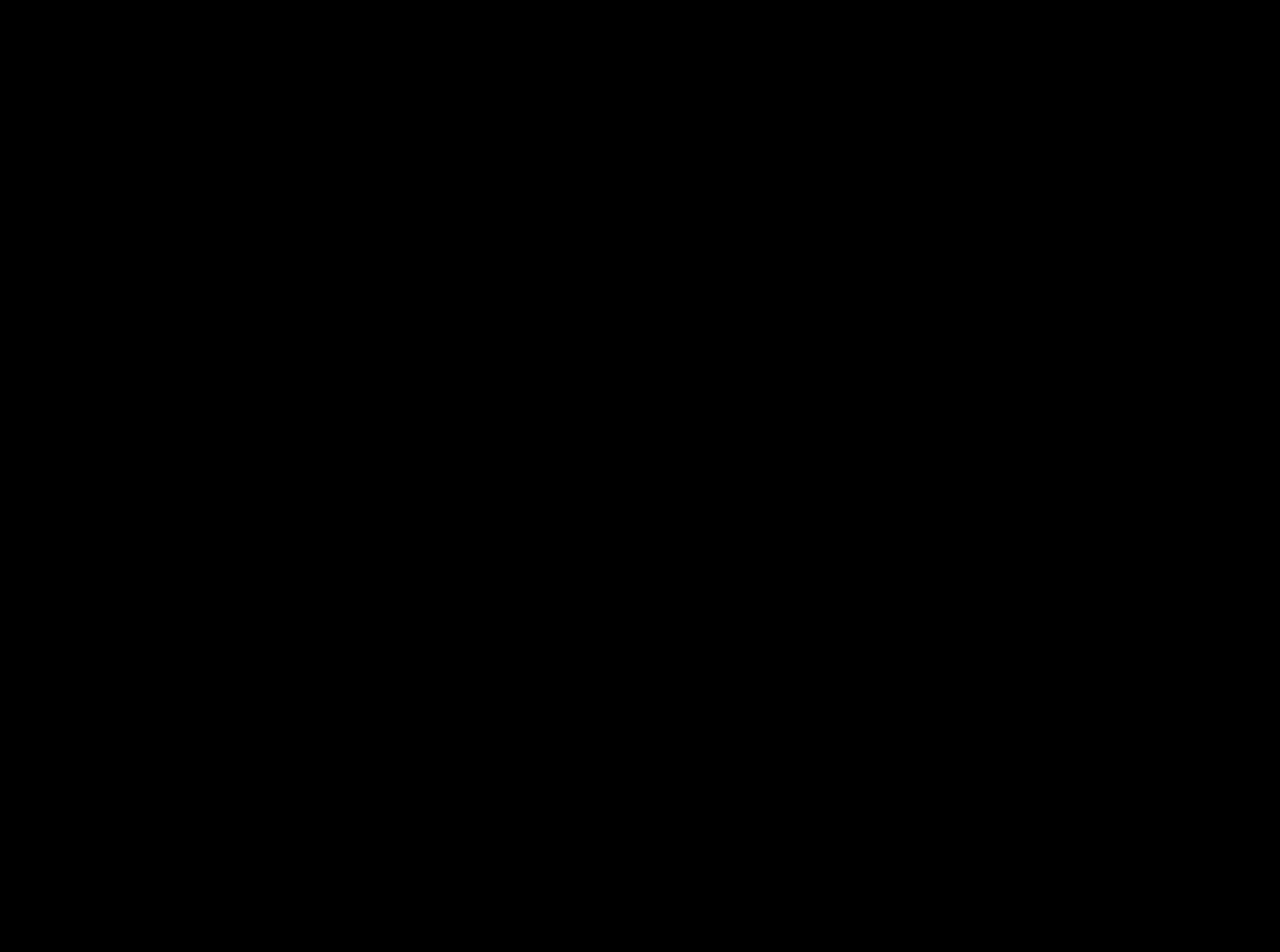
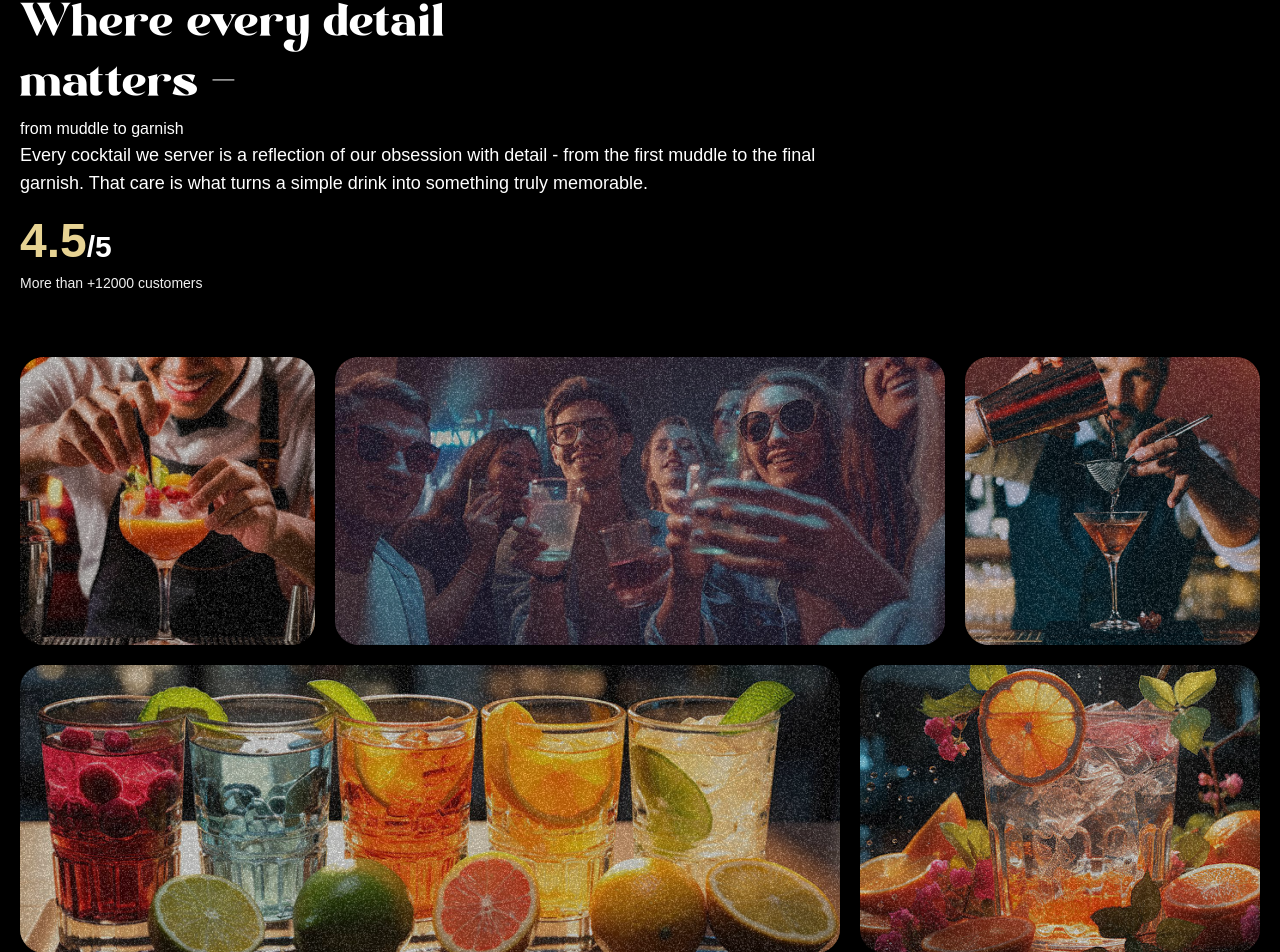
Before and after one commit to zanmlakar/Mojito, a Next.js app: page / in a window 1280 px wide. Shown: the part 1783-2735 px from the top of the page. Before the commit the page ends 1600 px from the top, so only its background shows below. Built offline with nearby package versions, Linux system fonts and the light colour scheme; a web font is replaced by a local one.

Commit message:
implemented about section

```diff
--- a/src/app/page.tsx
+++ b/src/app/page.tsx
@@ -5,6 +5,7 @@
 import Navbar from "@/components/Navbar";
 import Hero from "@/components/Hero";
 import Cocktails from "@/components/Cocktails";
+import About from "@/components/About";
 
 gsap.registerPlugin(ScrollTrigger, SplitText,CSSRulePlugin);
 
@@ -14,6 +15,7 @@
             <Navbar />
             <Hero />
             <Cocktails/>
+            <About/>
         </main>
     );
 }
--- /dev/null
+++ b/src/components/About.tsx
@@ -0,0 +1,87 @@
+import { useGSAP } from "@gsap/react";
+import React from "react";
+import gsap from "gsap";
+import { SplitText } from "gsap/all";
+export default function About() {
+    useGSAP(() => {
+        const titleSplit = SplitText.create("#about h2", {
+            type: "words",
+        });
+        const scrollTimeline = gsap
+            .timeline({
+                scrollTrigger: {
+                    trigger: "#about",
+                    start: "top center",
+                },
+            })
+            .from(titleSplit.words, {
+                opacity: 0,
+                duration: 1,
+                yPercent: 100,
+                ease: "expo.out",
+                stagger: 0.02,
+            })
+            .from(".top-grid div, .bottom-grid div", {
+                opacity: 0,
+                duration: 1,
+                ease: "power1.inOut",
+                stagger: 0.04,
+            });
+    }, []);
+    return (
+        <div id="about">
+            <div className="mb-16 md:px-0 px-5">
+                <div className="content">
+                    <div className="md:col-span-8">
+                        <p className="badge">Best Cocktails</p>
+                        <h2>
+                            Where every detail matters{" "}
+                            <span className="text-white">-</span>
+                        </h2>
+                        from muddle to garnish
+                        <div className="sub-content">
+                            <p>
+                                Every cocktail we server is a reflection of our
+                                obsession with detail - from the first muddle to
+                                the final garnish. That care is what turns a
+                                simple drink into something truly memorable.
+                            </p>
+                            <div>
+                                <p className="md:text-3xl text-xl font-bold">
+                                    <span>4.5</span>/5
+                                </p>
+                                <p className="text-sm text-white-100">
+                                    More than +12000 customers
+                                </p>
+                            </div>
+                        </div>
+                    </div>
+                </div>
+            </div>
+            <div className="top-grid">
+                <div className="md:col-span-3">
+                    <div className="noisy" />
+                    <img src="/images/abt1.png" alt="grid-img-1" />
+                </div>
+                <div className="md:col-span-6">
+                    <div className="noisy" />
+                    <img src="/images/abt2.png" alt="grid-img-5" />
+                </div>
+                <div className="md:col-span-3">
+                    <div className="noisy" />
+                    <img src="/images/abt5.png" alt="grid-img-5" />
+                </div>
+            </div>
+            <div className="bottom-grid">
+                <div className="md:col-span-8">
+                    <div className="noisy" />
+                    <img src="/images/abt3.png" alt="grid-img-3" />
+                </div>
+                <div className="md:col-span-4">
+                    <div className="noisy" />
+                    <img src="/images/abt4.png" alt="grid-img-4" />
+                </div>
+            </div>
+        </div>
+    );
+}
```
